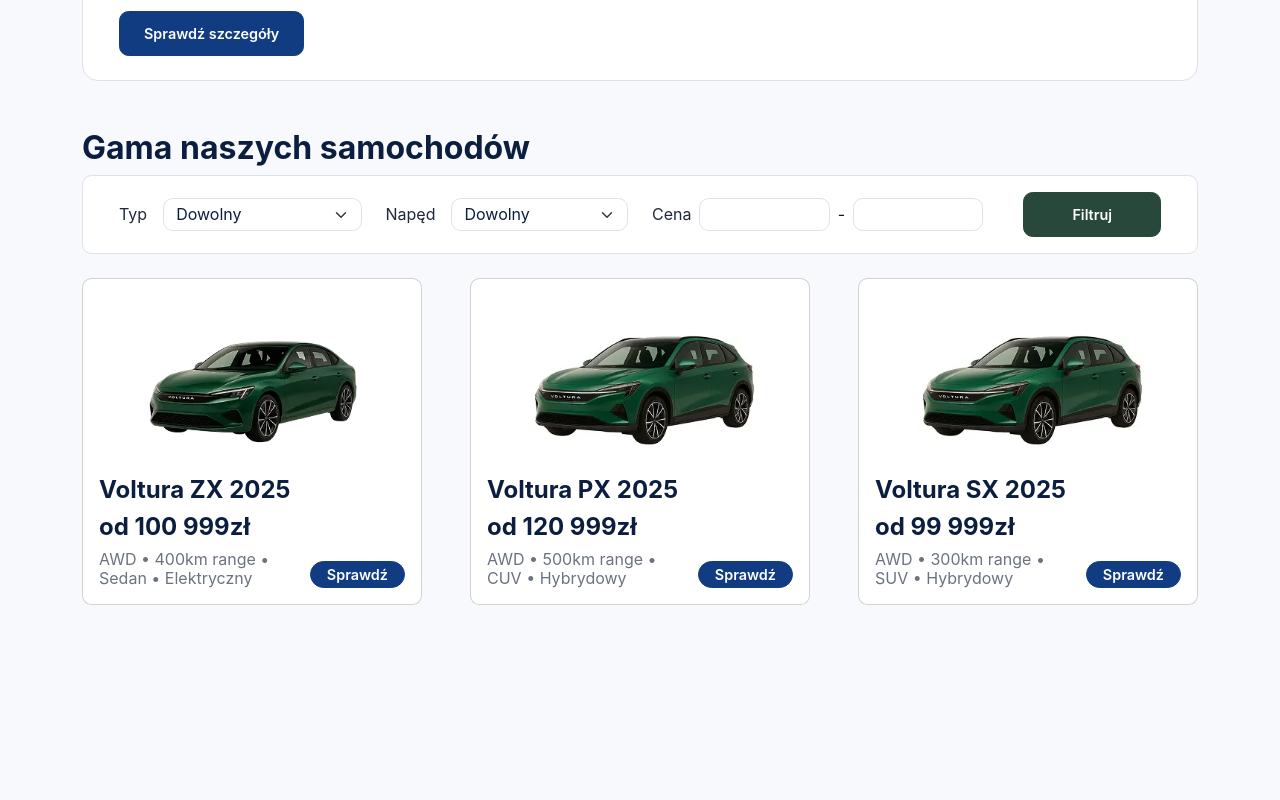
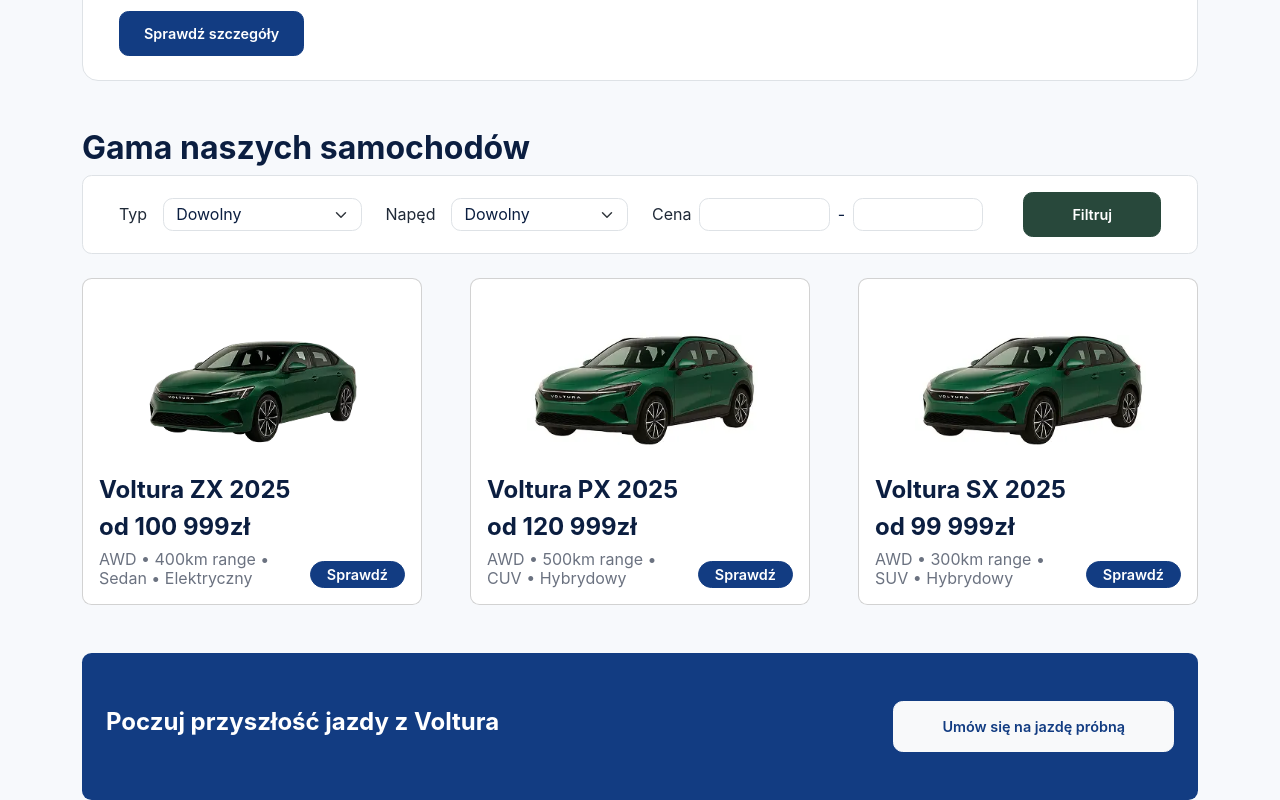
Before and after one commit to milosz77665/voltura-motors, a Vue app: page / in a window 1280 px wide. Shown: the part 482-1282 px from the top of the page. Before the commit the page ends 1087 px from the top, so only its background shows below. Built offline with nearby package versions, Linux system fonts and the light colour scheme.

Commit message:
add TestDriveCTA component

```diff
--- a/src/App.vue
+++ b/src/App.vue
@@ -2,6 +2,7 @@
 import Header from "./components/Header.vue";
 import Hero from "./components/Hero.vue";
 import Products from "./components/Products.vue";
+import TestDriveCTA from "./components/TestDriveCTA.vue";
 </script>
 
 <template>
@@ -9,5 +10,6 @@
   <main v-fix-orphans class="container mt-4 d-flex flex-column gap-5">
     <Hero />
     <Products />
+    <TestDriveCTA />
   </main>
 </template>
--- /dev/null
+++ b/src/components/TestDriveCTA.vue
@@ -0,0 +1,8 @@
+<template>
+  <section
+    class="bg-primary rounded-2 py-5 px-4 d-flex flex-column gap-2 justify-content-between align-items-center flex-md-row"
+  >
+    <h2 class="text-white fs-4 fw-bold">Poczuj przyszłość jazdy z Voltura</h2>
+    <button class="btn btn-light text-primary px-5 py-3">Umów się na jazdę próbną</button>
+  </section>
+</template>
```
